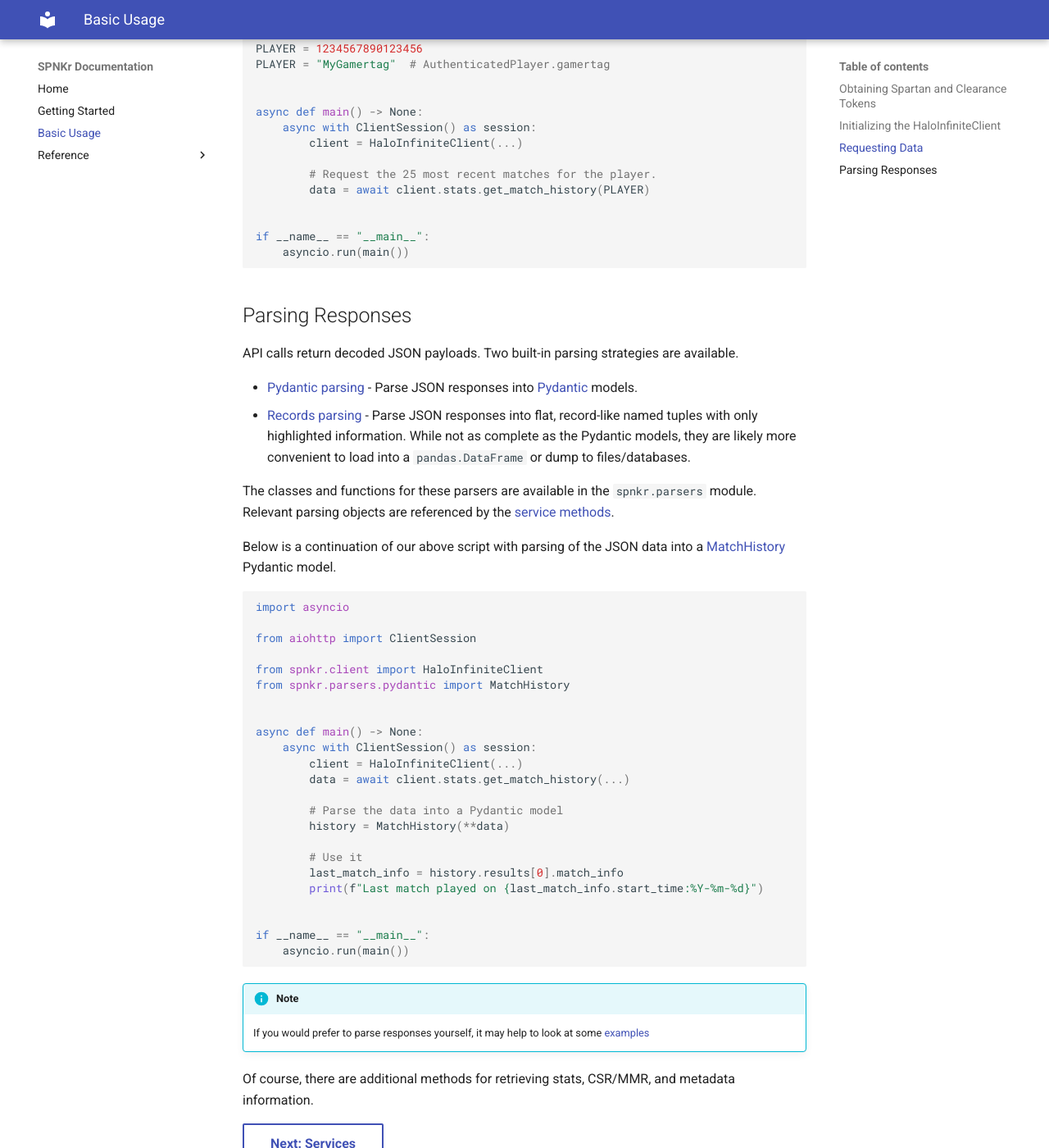
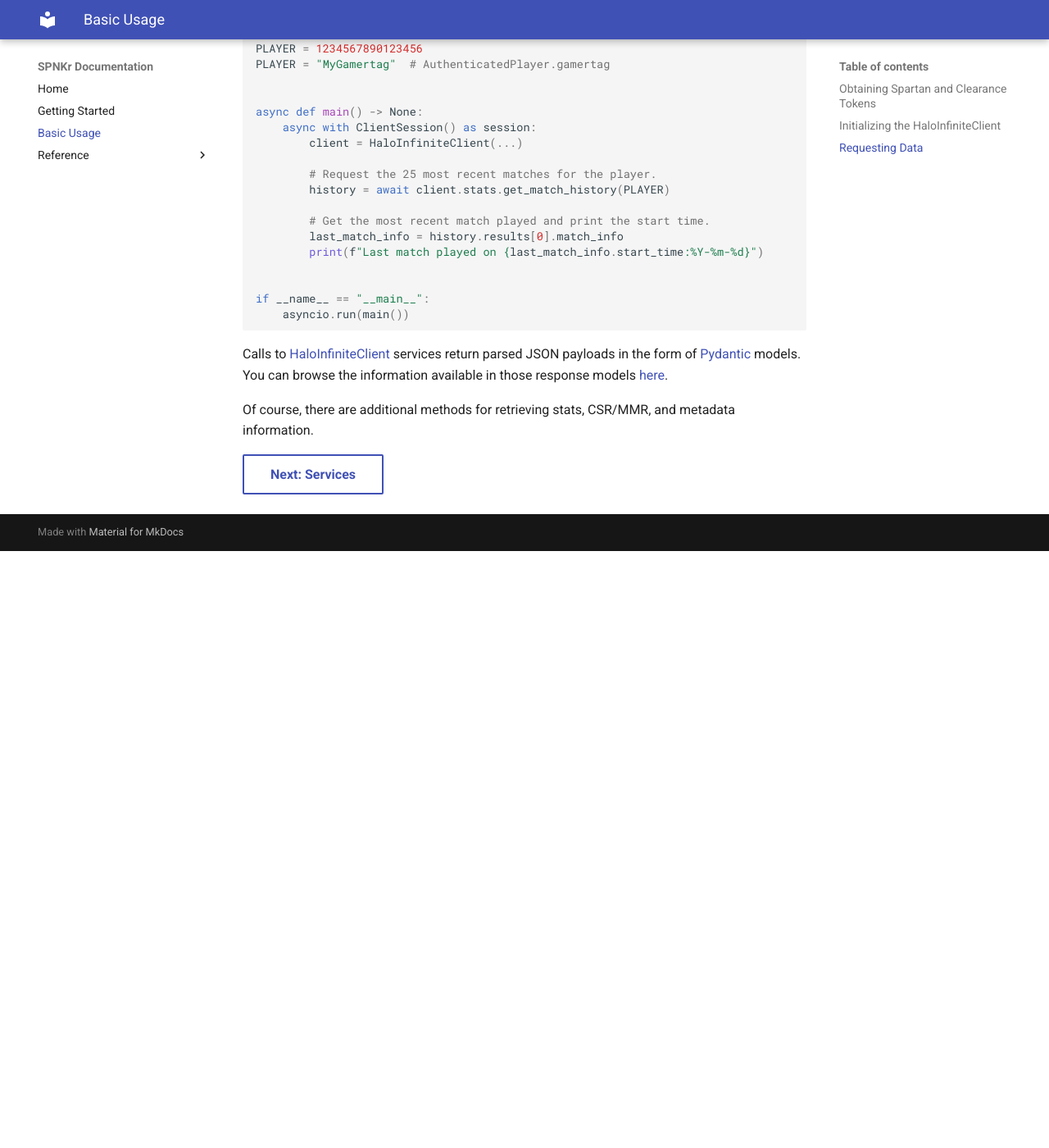
Before and after one commit to acurtis166/SPNKr, an MkDocs documentation site: the page built from docs/basic-usage.md, in a window 1280 px wide and 1400 px high, scrolled down 2412 px. Shown: the whole window at 82% size. Built offline with MkDocs 1.6.1 and Material for MkDocs 9.7.7, drawn with Linux system fonts in a browser that asks for light colours; after the commit the page ends 3084 px from its top, so only the background shows below that.

Commit message:
Update docs to reflect Pydantic model return types

````diff
--- a/docs/basic-usage.md
+++ b/docs/basic-usage.md
@@ -102,42 +102,9 @@
         client = HaloInfiniteClient(...)
 
         # Request the 25 most recent matches for the player.
-        data = await client.stats.get_match_history(PLAYER)
+        history = await client.stats.get_match_history(PLAYER)
 
-
-if __name__ == "__main__":
-    asyncio.run(main())
-```
-
-## Parsing Responses
-
-API calls return decoded JSON payloads. Two built-in parsing strategies are available.
-
-- [Pydantic parsing](reference/pydantic-parsing.md) - Parse JSON responses into [Pydantic](https://docs.pydantic.dev/latest/) models.
-- [Records parsing](reference/records-parsing.md) - Parse JSON responses into flat, record-like named tuples with only highlighted information. While not as complete as the Pydantic models, they are likely more convenient to load into a `pandas.DataFrame` or dump to files/databases.
-
-The classes and functions for these parsers are available in the `spnkr.parsers` module. Relevant parsing objects are referenced by the [service methods](reference/services.md).
-
-Below is a continuation of our above script with parsing of the JSON data into a [MatchHistory](reference/pydantic-parsing.md#spnkr.parsers.pydantic.stats.MatchHistory) Pydantic model.
-
-```python
-import asyncio
-
-from aiohttp import ClientSession
-
-from spnkr.client import HaloInfiniteClient
-from spnkr.parsers.pydantic import MatchHistory
-
-
-async def main() -> None:
-    async with ClientSession() as session:
-        client = HaloInfiniteClient(...)
-        data = await client.stats.get_match_history(...)
-
-        # Parse the data into a Pydantic model
-        history = MatchHistory(**data)
-
-        # Use it
+        # Get the most recent match played and print the start time.
         last_match_info = history.results[0].match_info
         print(f"Last match played on {last_match_info.start_time:%Y-%m-%d}")
 
@@ -146,9 +113,7 @@
     asyncio.run(main())
 ```
 
-!!! info "Note"
-
-    If you would prefer to parse responses yourself, it may help to look at some [examples](https://github.com/acurtis166/spnkr/tree/master/tests/responses)
+Calls to [HaloInfiniteClient](reference/client.md) services return parsed JSON payloads in the form of [Pydantic](https://docs.pydantic.dev/latest/) models. You can browse the information available in those response models [here](reference/models.md).
 
 Of course, there are additional methods for retrieving stats, CSR/MMR, and metadata information.
 
--- a/mkdocs.yml
+++ b/mkdocs.yml
@@ -22,8 +22,7 @@
     - reference/authentication.md
     - reference/client.md
     - reference/services.md
-    - reference/pydantic-parsing.md
-    - reference/records-parsing.md
+    - reference/models.md
     - reference/reference-data.md
     - reference/tools.md
 
````
Also changed, not shown: README.md (+1 -2 lines), docs/getting-started.md (+0 -5 lines), docs/reference/models.md (added, +11 -0 lines), docs/reference/pydantic-parsing.md (deleted, +0 -11 lines), docs/reference/records-parsing.md (deleted, +0 -11 lines), docs/reference/reference-data.md (+1 -1 lines), docs/reference/services.md (+0 -10 lines), 1 other file.
